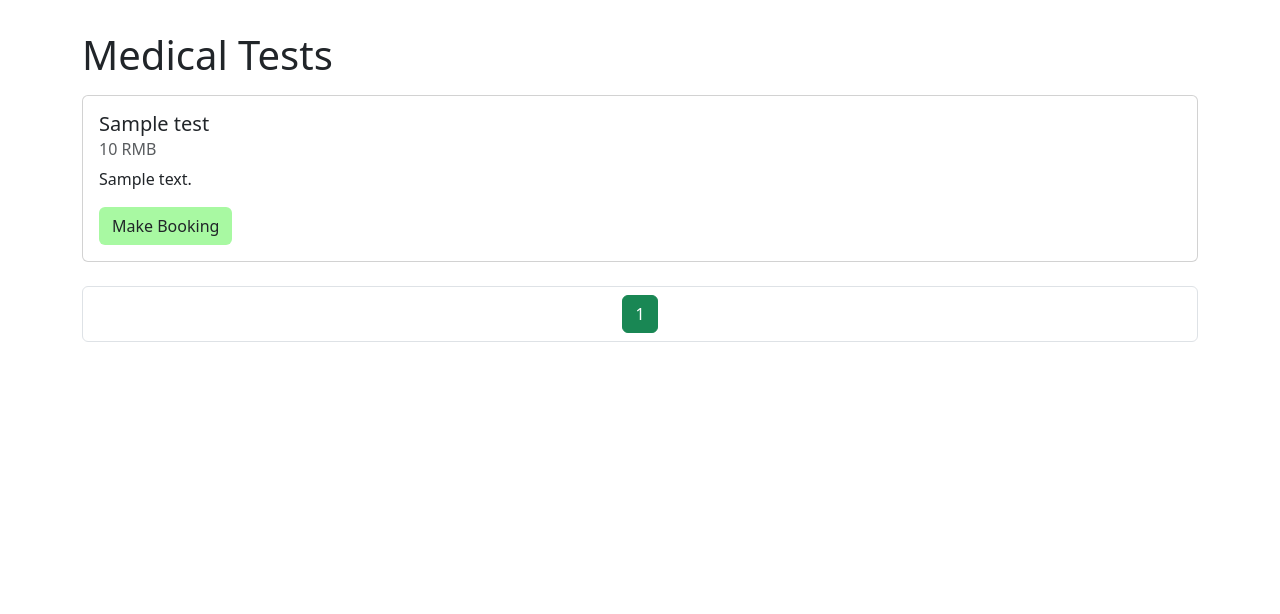
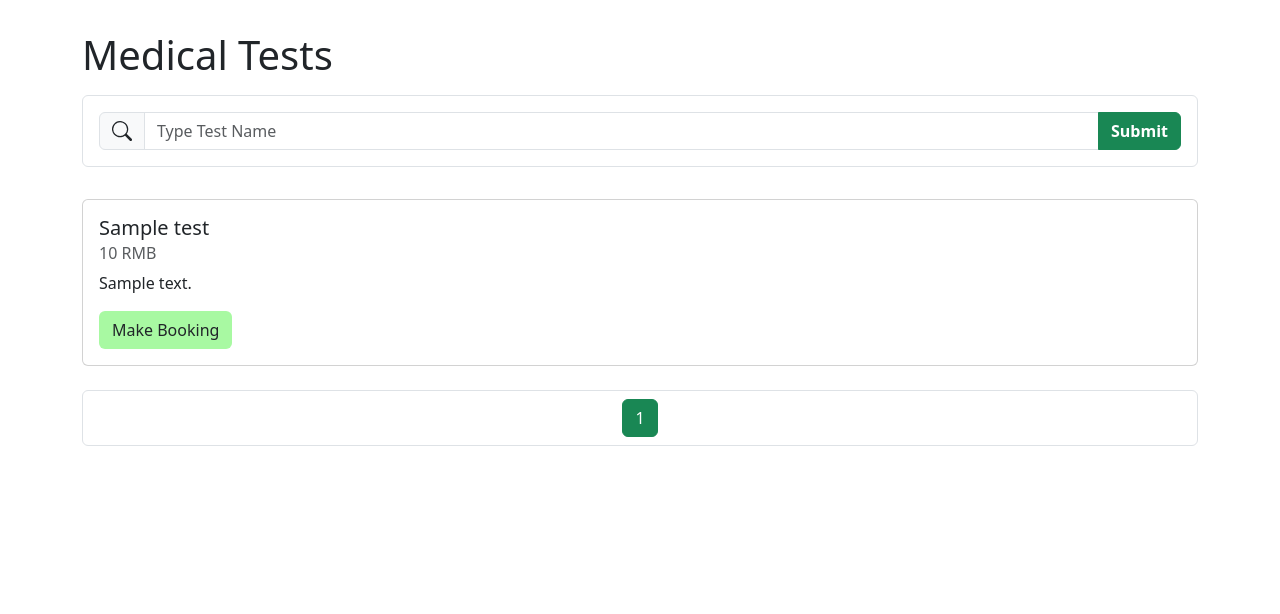
Before and after one commit to alfa-echo-niner-ait/mediplus, a Python web app: template src/templates/public/tests.html in a window 1280 px wide. Shown: the part 57-671 px from the top of the page. Run offline with Jinja, Linux system fonts and the light colour scheme; the template is opened without the code that fills it: most values are stand-ins (such as "Sample title", 1, 10 or a date in 2020); form fields are guessed from the names that the template uses.

Commit message:
Test search added

```diff
--- a/src/public/forms.py
+++ b/src/public/forms.py
@@ -59,3 +59,7 @@ class ResetPasswordForm(FlaskForm):
         "Confirm Password", validators=[DataRequired(), EqualTo("password")]
     )
     submit = SubmitField("Change Password")
+
+class SearchTestForm(FlaskForm):
+    keyword = StringField("Test Name", validators=[DataRequired()])
+    submit = SubmitField("Search Test")
--- a/src/templates/public/tests.html
+++ b/src/templates/public/tests.html
@@ -6,7 +6,37 @@
         Medical Tests
     </div>
 </div>
+
+<!-- Search -->
 <div class="container mt-3">
+    <div class="border rounded mb-3 p-3">
+        <form action="" method="POST">
+            {{ form.hidden_tag() }}
+            <div class="input-group">
+                <div class="input-group-text">
+                    <svg width="20" height="20" fill="currentColor" class="bi" viewBox="0 0 16 16">
+                        <path
+                            d="M11.742 10.344a6.5 6.5 0 1 0-1.397 1.398h-.001q.044.06.098.115l3.85 3.85a1 1 0 0 0 1.415-1.414l-3.85-3.85a1 1 0 0 0-.115-.1zM12 6.5a5.5 5.5 0 1 1-11 0 5.5 5.5 0 0 1 11 0" />
+                    </svg>
+                </div>
+                {{ form.keyword(class='form-control', placeholder='Type Test Name') }}
+                {% if form.keyword.errors %}
+                <div class="invalid-feedback">
+                    {% for error in form.keyword.errors %}
+                    {{ error }}
+                    {% endfor %}
+                </div>
+                {% endif %}
+                {{ form.submit(class='input-group-text btn btn-success fw-bold') }}
+            </div>
+
+        </form>
+    </div>
+</div>
+</div>
+<div class="container mt-3">
+
+    {% if tests %}
     {% for test in tests %}
     <div class="card mb-2">
         <div class="card-body">
@@ -21,6 +51,10 @@
         </div>
     </div>
     {% endfor %}
+    {% else %}
+    <div class="text-center text-danger fw-bold">Sorry, no results found!</div>
+    {% endif %}
+
 </div>
 
 <!-- Pagination -->
```
Also changed, not shown: src/public/routes.py (+12 -3 lines). Lines whose indentation alone changed are shown as unchanged.
